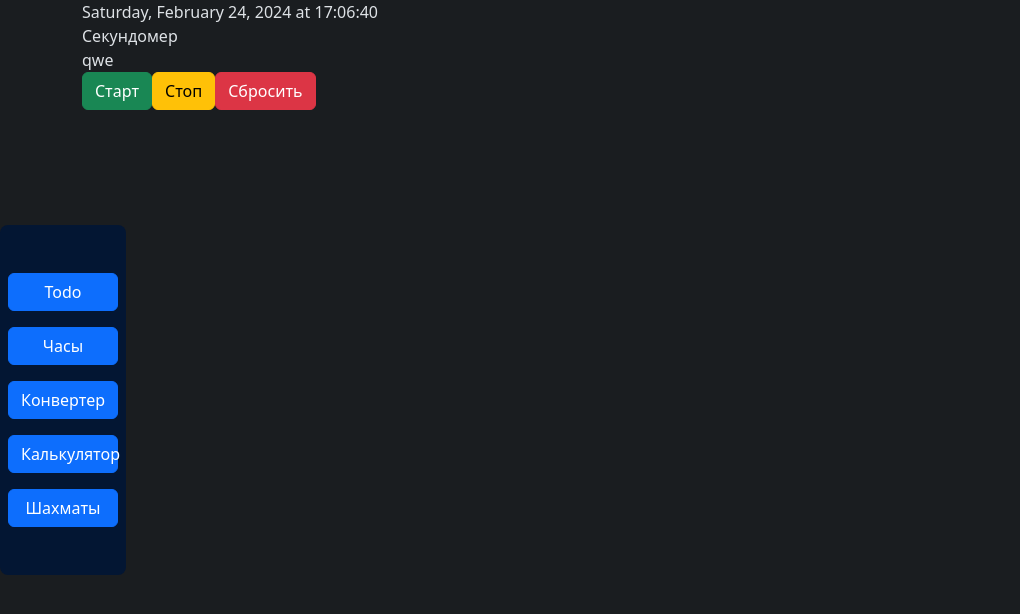
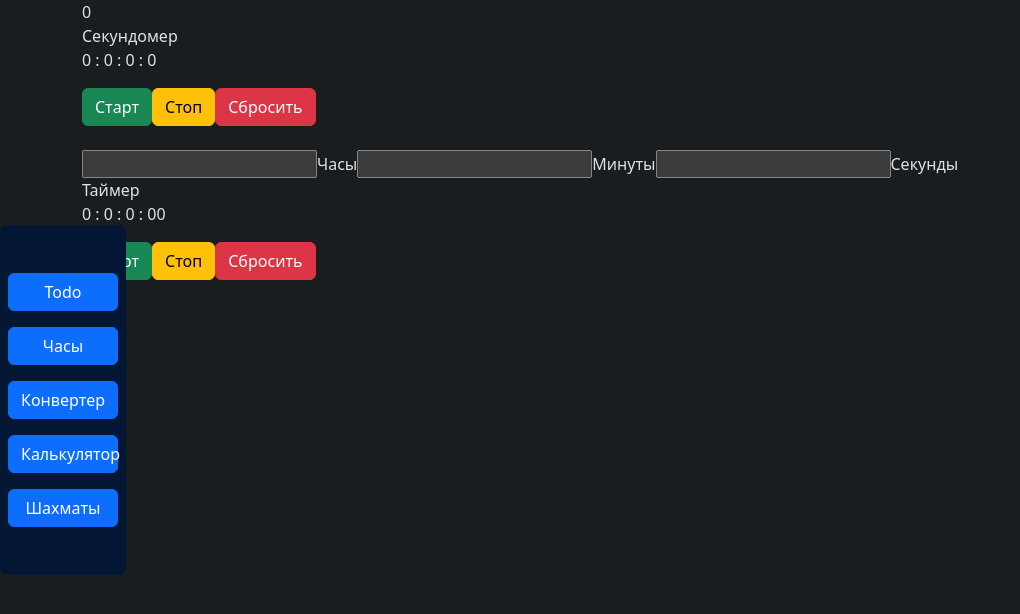
Before and after one commit to user-die/Useful_tools, a React (Create React App) app: page /time in a window 1280 px wide. Shown: the top 614 px of the page, without its empty margins (0-1020 px from the left). Built offline with nearby package versions, Linux system fonts and the light colour scheme.

Commit message:
add stopwatch and timer

```diff
--- a/src/Components/converter.jsx
+++ b/src/Components/converter.jsx
@@ -1,4 +1,3 @@
-import { useFormik } from "formik";
 import { useDispatch, useSelector } from "react-redux";
 import {
   changeSelect1,
@@ -14,30 +13,17 @@ import SideBar from "./sideBar";
 import { useEffect } from "react";
 
 export default () => {
-  const type = useSelector((state) => state.converter.type);
-
-  const select1 = useSelector((state) => state.converter.select1);
-  const select2 = useSelector((state) => state.converter.select2);
-
-  const input1 = useSelector((state) => state.converter.input1);
-  const input2 = useSelector((state) => state.converter.input2);
+  const converter = useSelector((state) => state.converter);
 
   const dispatch = useDispatch();
 
-  const typeData = Object.entries(jsonData).filter((el) => el[0] === type)[0];
-
-  const formik = useFormik({
-    initialValues: {
-      input1: "",
-      input2: "",
-      select1: "meters",
-      select2: "meters",
-    },
-  });
+  const typeData = Object.entries(jsonData).filter(
+    (el) => el[0] === converter.type
+  )[0];
 
   useEffect(() => {
     dispatch(calculate());
-  }, [input1, select1, select2]);
+  }, [converter.input1, converter.select1, converter.select2]);
 
   return (
     <div className="container">
@@ -45,7 +31,7 @@ export default () => {
 
       <div className="conv">
         <select
-          value={type}
+          value={converter.type}
           onChange={(e) => dispatch(changeType(e.target.value))}
           className="rounded-3"
           name="type"
@@ -68,7 +54,7 @@ export default () => {
             name="select1"
             id={3}
             style={{ margin: "10px 0" }}
-            value={select1}
+            value={converter.select1}
             onChange={(e) => dispatch(changeSelect1(e.target.value))}
             className="rounded-3"
           >
@@ -82,7 +68,7 @@ export default () => {
           <input
             name="input1"
             id={1}
-            value={input1}
+            value={converter.input1}
             onChange={(e) => dispatch(changeInput1(e.target.value))}
             className="rounded-3"
           />
@@ -91,7 +77,7 @@ export default () => {
             name="select2"
             id={4}
             style={{ margin: "10px 0" }}
-            value={select2}
+            value={converter.select2}
             onChange={(e) => dispatch(changeSelect2(e.target.value))}
             className="rounded-3"
           >
@@ -105,7 +91,7 @@ export default () => {
           <input
             name="input2"
             id={2}
-            value={input2}
+            value={converter.input2}
             onChange={(e) => dispatch(calculate())}
             className="rounded-3"
           />
--- a/src/Components/time.jsx
+++ b/src/Components/time.jsx
@@ -1,23 +1,49 @@
-import { useEffect, useState } from "react";
+import { useEffect } from "react";
+import { useDispatch, useSelector } from "react-redux";
+import {
+  updateTime,
+  startStopwatch,
+  stopStopwatch,
+  updateStopwatch,
+  resetStopwatch,
+  updateTimer,
+  startTimer,
+  stopTimer,
+  resetTimer,
+} from "../store/timeSlice";
 import SideBar from "./sideBar";
 
 export default () => {
-  const [time, setTime] = useState(new Date());
+  const time = useSelector((state) => state.time);
+
+  const dispatch = useDispatch();
 
   useEffect(() => {
-    setInterval(() => {
-      setTime(new Date());
-    }, 1000);
-  }, []);
+    if (time.stopwatch.enabled === false) return;
+    const i = setInterval(() => {
+      dispatch(updateStopwatch());
+      return () => {
+        clearInterval(i);
+      };
+    }, 10);
+  }, [time.stopwatch.enabled]);
 
-  function startTime() {}
+  useEffect(() => {
+    if (time.timer.enabled === false) return;
+    const i = setInterval(() => {
+      dispatch(updateTimer());
+      return () => {
+        clearInterval(i);
+      };
+    }, 10);
+  }, [time.timer.enabled]);
 
   return (
     <div className="container h-100">
       <SideBar />
       <div className="row">
         <div className="col-12">
-          {time.toLocaleString("en-US", {
+          {time.time.toLocaleString("en-US", {
             dateStyle: "full",
             timeStyle: "medium",
             hour12: false,
@@ -28,10 +54,64 @@ export default () => {
       <div className="row">
         <div className="col-12">
           Секундомер
-          <div>qwe</div>
-          <button className="btn btn-success">Старт</button>
-          <button className="btn btn-warning">Стоп</button>
-          <button className="btn btn-danger">Сбросить</button>
+          <p>{`${time.stopwatch.hours} : ${time.stopwatch.minutes} : ${time.stopwatch.seconds} : ${time.stopwatch.milliseconds}`}</p>
+          <button
+            className="btn btn-success"
+            onClick={() => dispatch(startStopwatch())}
+          >
+            Старт
+          </button>
+          <button
+            className="btn btn-warning"
+            onClick={() => dispatch(stopStopwatch())}
+          >
+            Стоп
+          </button>
+          <button
+            className="btn btn-danger"
+            onClick={() => dispatch(resetStopwatch())}
+          >
+            Сбросить
+          </button>
+        </div>
+      </div>
+
+      <div className="row">
+        <div className="col-12">
+          <div className="mt-4">
+            <form action="">
+              <input type="hours" id="hours" />
+              <label htmlFor="hours">Часы</label>
+
+              <input type="minutes" id="minutes" />
+              <label htmlFor="minutes">Минуты</label>
+
+              <input type="seconds" id="seconds" />
+              <label htmlFor="seconds">Секунды</label>
+            </form>
+          </div>
+          Таймер
+          <p>{`${time.timer.hours} : ${time.timer.minutes} : ${
+            time.timer.seconds
+          } : ${time.timer.milliseconds.toString().slice(5)}`}</p>
+          <button
+            className="btn btn-success"
+            onClick={() => dispatch(startTimer())}
+          >
+            Старт
+          </button>
+          <button
+            className="btn btn-warning"
+            onClick={() => dispatch(stopTimer())}
+          >
+            Стоп
+          </button>
+          <button
+            className="btn btn-danger"
+            onClick={() => dispatch(resetTimer())}
+          >
+            Сбросить
+          </button>
         </div>
       </div>
     </div>
--- a/src/store/index.js
+++ b/src/store/index.js
@@ -14,11 +14,13 @@ import storage from "redux-persist/lib/storage";
 import calcReducer from "./calcSlice";
 import todoReducer from "./todoSlice";
 import convSlice from "./convSlice";
+import time from "./timeSlice";
 
 const rootReducer = combineReducers({
   calculator: calcReducer,
   todo: todoReducer,
   converter: convSlice,
+  time: time,
 });
 
 const persistConfig = {
--- /dev/null
+++ b/src/store/timeSlice.js
@@ -0,0 +1,130 @@
+import { createSlice } from "@reduxjs/toolkit";
+
+const slice = createSlice({
+  name: "time",
+  initialState: {
+    time: 0,
+    date: "",
+    stopwatch: {
+      enabled: false,
+      milliseconds: 0,
+      seconds: 0,
+      minutes: 0,
+      hours: 0,
+    },
+    timer: {
+      enabled: false,
+      milliseconds: 7200000,
+      seconds: 0,
+      minutes: 0,
+      hours: 0,
+    },
+  },
+  reducers: {
+    updateTime: (state, action) => {
+      state.time = action.payload;
+    },
+
+    updateStopwatch: (state, action) => {
+      if (state.stopwatch.enabled === false) return;
+
+      state.stopwatch.milliseconds = state.stopwatch.milliseconds + 1;
+
+      if (state.stopwatch.milliseconds === 100) {
+        state.stopwatch.seconds = state.stopwatch.seconds + 1;
+        state.stopwatch.milliseconds = 0;
+      }
+
+      if (state.stopwatch.seconds === 60) {
+        state.stopwatch.minutes = state.stopwatch.minutes + 1;
+        state.stopwatch.seconds = 0;
+      }
+
+      if (state.stopwatch.minutes === 60) {
+        state.stopwatch.hours = state.stopwatch.hours + 1;
+        state.stopwatch.minutes = 0;
+      }
+    },
+
+    startStopwatch: (state, action) => {
+      state.stopwatch.enabled = true;
+    },
+
+    stopStopwatch: (state, action) => {
+      state.stopwatch.enabled = false;
+    },
+
+    resetStopwatch: (state, action) => {
+      state.stopwatch = {
+        enabled: false,
+        milliseconds: 0,
+        seconds: 0,
+        minutes: 0,
+        hours: 0,
+      };
+    },
+
+    updateTimer: (state, action) => {
+      if (state.timer.enabled === false) return;
+
+      let total_seconds = parseInt(Math.floor(state.timer.milliseconds / 100));
+      let total_minutes = parseInt(Math.floor(total_seconds / 60));
+      let total_hours = parseInt(Math.floor(total_minutes / 60));
+
+      state.timer.seconds = parseInt(total_seconds % 60);
+      state.timer.minutes = parseInt(total_minutes % 60);
+      state.timer.hours = parseInt(total_hours % 60);
+
+      state.timer.milliseconds = state.timer.milliseconds - 1;
+
+      /*
+      if (state.timer.milliseconds === 0) {
+        state.timer.seconds = state.timer.seconds - 1;
+        state.timer.milliseconds = 0;
+      }
+
+      if (state.timer.seconds === 0) {
+        state.timer.minutes = state.timer.minutes - 1;
+        state.timer.seconds = 0;
+      }
+
+      if (state.timer.minutes === 0) {
+        state.timer.hours = state.timer.hours - 1;
+        state.timer.minutes = 0;
+      }
+      */
+    },
+
+    startTimer: (state, action) => {
+      state.timer.enabled = true;
+    },
+
+    stopTimer: (state, action) => {
+      state.timer.enabled = false;
+    },
+
+    resetTimer: (state, action) => {
+      state.timer = {
+        enabled: false,
+        milliseconds: 0,
+        seconds: 0,
+        minutes: 0,
+        hours: 0,
+      };
+    },
+  },
+});
+
+export const {
+  updateTime,
+  startStopwatch,
+  stopStopwatch,
+  updateStopwatch,
+  resetStopwatch,
+  updateTimer,
+  startTimer,
+  stopTimer,
+  resetTimer,
+} = slice.actions;
+
+export default slice.reducer;
```
